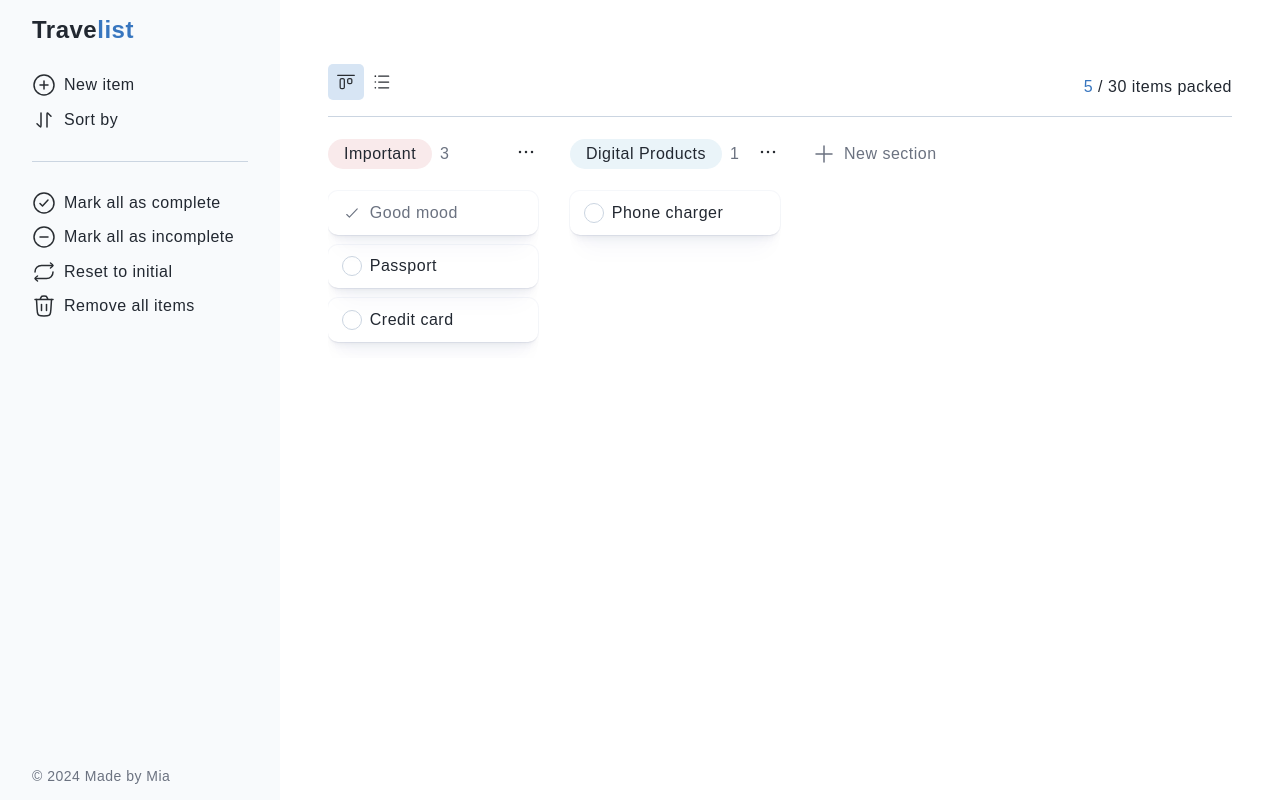
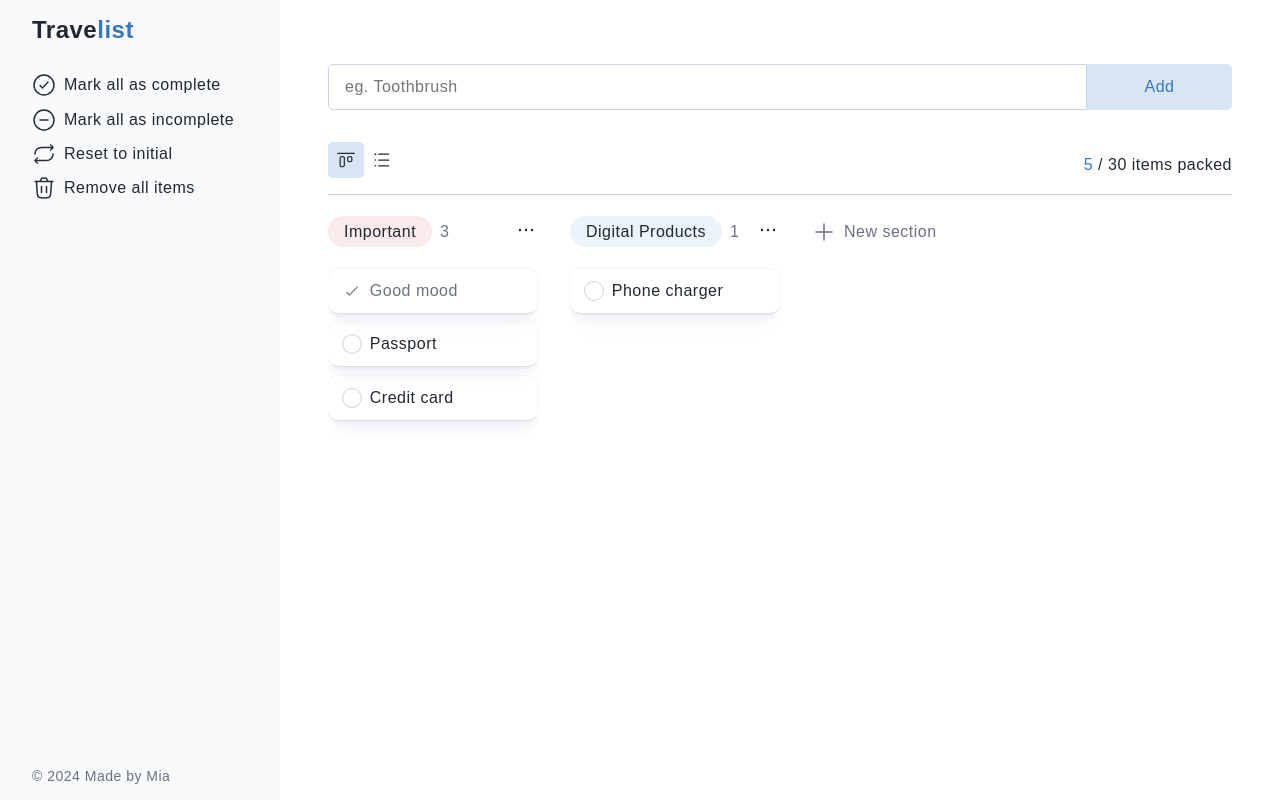
Before and after one commit to miawithcode/travelist, a React (Vite) app: page / in a window 1280 px wide. Built offline with nearby package versions, Linux system fonts and the light colour scheme; a web font is replaced by a local one.

Commit message:
style: redesign newItemForm component

```diff
--- a/src/App.jsx
+++ b/src/App.jsx
@@ -4,7 +4,6 @@ import Main from './components/Main';
 import Sidebar from './components/Sidebar';
 
 const App = () => {
-  const [isFormOpen, setIsFormOpen] = useState(false);
   const [items, setItems] = useState(
     () => JSON.parse(localStorage.getItem('items')) || initialItems
   );
@@ -120,7 +119,6 @@ const App = () => {
   return (
     <>
       <Sidebar
-        isFormOpen={isFormOpen}
         toggleForm={toggleForm}
         addItem={addItem}
         markAllAsComplete={markAllAsComplete}
@@ -128,7 +126,12 @@ const App = () => {
         resetToInitial={resetToInitial}
         removeAllItems={removeAllItems}
       />
-      <Main items={items} deleteItem={deleteItem} toggleItem={toggleItem} />
+      <Main
+        items={items}
+        addItem={addItem}
+        deleteItem={deleteItem}
+        toggleItem={toggleItem}
+      />
     </>
   );
 };
--- a/src/components/Main.jsx
+++ b/src/components/Main.jsx
@@ -3,10 +3,13 @@ import Checklist from './Checklist';
 import NewSectionButton from './NewSectionButton';
 import Views from './Views';
 import Progress from './Progress';
+import NewItemForm from './NewItemForm';
 
-const Main = ({ items, deleteItem, toggleItem }) => {
+const Main = ({ items, addItem, deleteItem, toggleItem }) => {
   return (
     <main>
+      <NewItemForm addItem={addItem} />
+
       <div className="main-header">
         <Views />
         <Progress />
--- a/src/components/NewItemForm.jsx
+++ b/src/components/NewItemForm.jsx
@@ -29,17 +29,19 @@ const NewItemForm = ({ addItem }) => {
   return (
     <div className="new-item-form-container">
       <form onSubmit={handleSubmit} className="new-item-form">
+        <div className="new-item-input">
           <input
             ref={inputRef}
             value={item}
             onChange={handleChange}
-          placeholder="ex. Toothbrush"
+            placeholder="eg. Toothbrush"
             autoFocus={true}
           />
-        {errorMessage && <p className="error-message">{errorMessage}</p>}
           <button type="submit" className="btn-add-item">
             Add
           </button>
+        </div>
+        {errorMessage && <p className="error-message">{errorMessage}</p>}
       </form>
     </div>
   );
--- a/src/components/Sidebar.jsx
+++ b/src/components/Sidebar.jsx
@@ -1,16 +1,8 @@
 import ChecklistButtons from './ChecklistButtons';
-import Divider from './Divider';
 import Footer from './Footer';
 import Logo from './Logo';
-import Button from './Button';
-import AddCircleIcon from './icons/AddCircleIcon';
-import ArrowDataTransferVerticalIcon from './icons/ArrowDataTransferVerticalIcon';
-import NewItemForm from './NewItemForm';
 
 const Sidebar = ({
-  isFormOpen,
-  toggleForm,
-  addItem,
   markAllAsIncomplete,
   markAllAsComplete,
   resetToInitial,
@@ -21,8 +13,7 @@ const Sidebar = ({
       <Logo />
 
       {/* General Buttons */}
-      <section>
-        {/* New Item Button */}
+      {/* <section>
         <div className={isFormOpen && 'active'}>
           <Button onClick={toggleForm}>
             <AddCircleIcon /> New item
@@ -30,15 +21,14 @@ const Sidebar = ({
           {isFormOpen && <NewItemForm addItem={addItem} />}
         </div>
 
-        {/* Sort Button */}
         <div>
           <Button>
             <ArrowDataTransferVerticalIcon /> Sort by
           </Button>
         </div>
-      </section>
+      </section> */}
 
-      <Divider />
+      {/* <Divider /> */}
       <ChecklistButtons
         markAllAsComplete={markAllAsComplete}
         markAllAsIncomplete={markAllAsIncomplete}
--- a/src/index.css
+++ b/src/index.css
@@ -300,22 +300,29 @@ label > input:checked::before {
 }
 
 .new-item-form-container {
-  padding: 0.5rem;
-  margin: 0.5rem 0;
+  width: 100%;
   position: relative;
+  margin-bottom: 2rem;
 }
 
 .new-item-form {
+  width: 100%;
   display: flex;
   flex-direction: column;
   gap: 0.5rem;
 }
 
-.new-item-form > input {
+.new-item-input {
+  width: 100%;
+  display: flex;
+}
+
+.new-item-input > input {
+  width: 100%;
   background-color: var(--white);
-  padding: 0.5rem;
-  border-radius: var(--btn-radius);
-  outline: 1px solid var(--primary);
+  padding: 0.8rem 1rem;
+  border-radius: var(--btn-radius) 0 0 var(--btn-radius);
+  border: 1px solid var(--border);
 }
 
 .error-message {
@@ -324,12 +331,11 @@ label > input:checked::before {
 }
 
 .btn-add-item {
-  align-self: flex-end;
   color: var(--primary);
   background-color: var(--primary-100);
-  padding: 0.5rem 1rem;
-  border-radius: var(--btn-radius);
-  font-size: 14px;
+  width: 20%;
+  text-align: center;
+  border-radius: 0 var(--btn-radius) var(--btn-radius) 0;
   font-weight: 500;
 }
 
```
Lines whose indentation alone changed are shown as unchanged.
